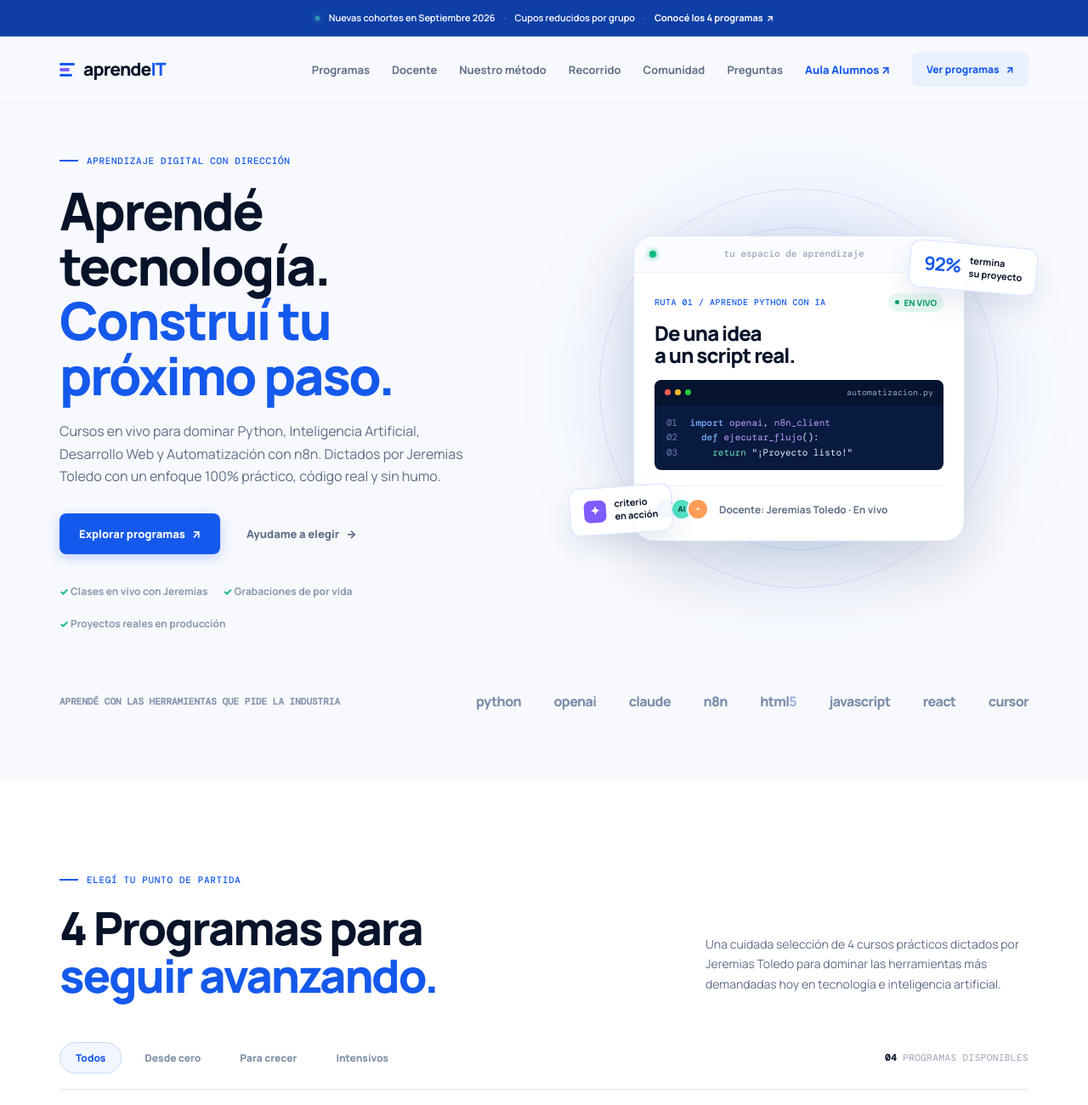
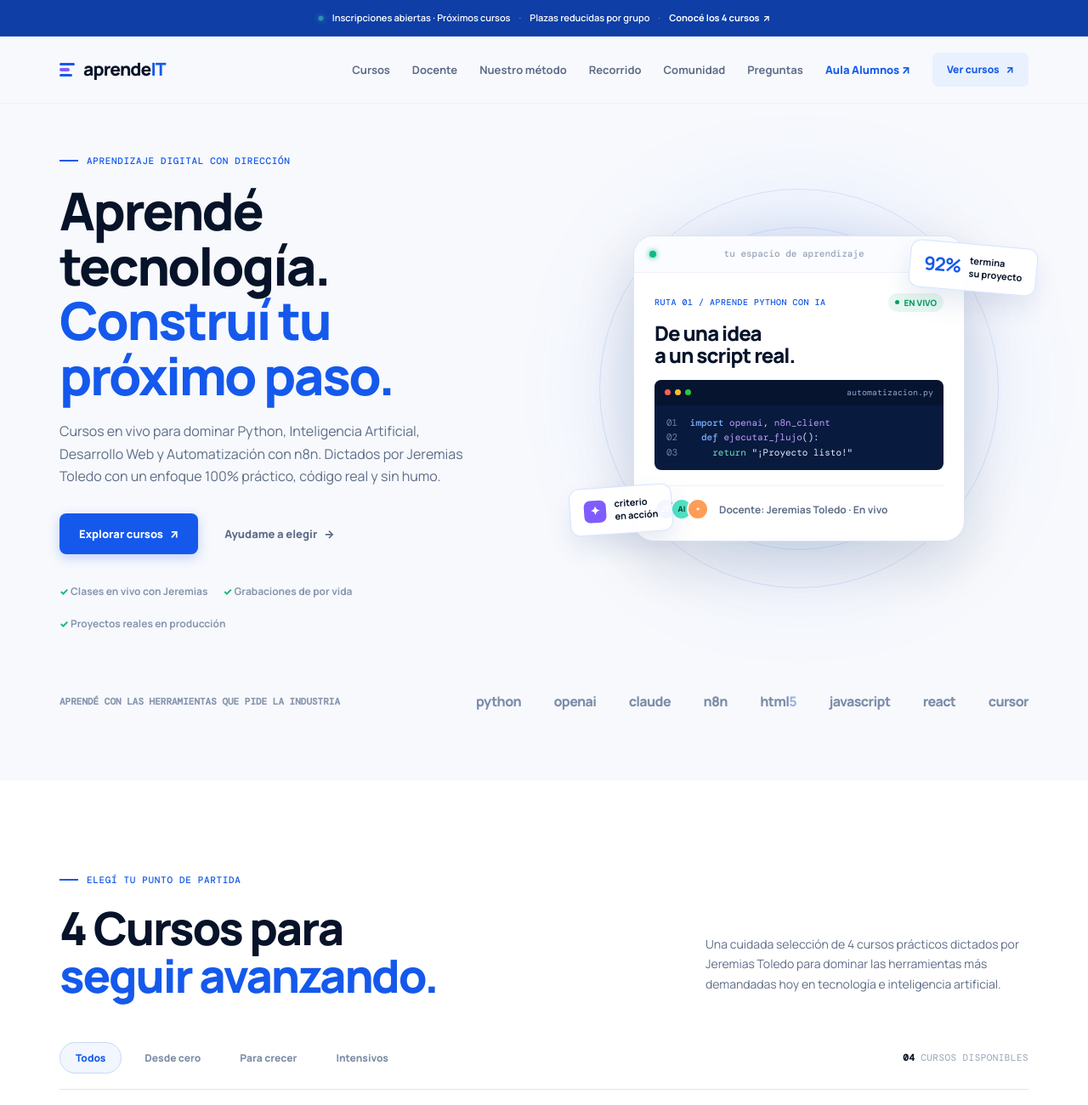
Before and after one commit to AprendeIT-net/AprendeIT-net.github.io, a plain HTML site: page index.html in a window 1280 px wide. Shown: the top 1300 px of the page at 85% size. Drawn offline with nearby package versions, Linux system fonts and the light colour scheme; a web font is replaced by a local one.

Commit message:
refactor: update terminology across landing page and marketing kit to natural 'cursos' and 'plazas'

```diff
--- a/index.html
+++ b/index.html
@@ -19,11 +19,11 @@
   <div class="announcement">
     <div class="container announcement__inner">
       <span class="announcement__dot" aria-hidden="true"></span>
-      <span>Nuevas cohortes en Septiembre 2026</span>
+      <span>Inscripciones abiertas · Próximos cursos</span>
       <span class="announcement__separator">·</span>
-      <span>Cupos reducidos por grupo</span>
+      <span>Plazas reducidas por grupo</span>
       <span class="announcement__separator">·</span>
-      <a href="#programas">Conocé los 4 programas <span aria-hidden="true">↗</span></a>
+      <a href="#cursos">Conocé los 4 cursos <span aria-hidden="true">↗</span></a>
     </div>
   </div>
 
@@ -40,14 +40,14 @@
       </button>
 
       <nav class="primary-nav" id="primary-nav" aria-label="Navegación principal">
-        <a href="#programas">Programas</a>
+        <a href="#cursos">Cursos</a>
         <a href="#docentes">Docente</a>
         <a href="#metodo">Nuestro método</a>
         <a href="#recorrido">Recorrido</a>
         <a href="#testimonios">Comunidad</a>
         <a href="#faq">Preguntas</a>
         <a href="/login" style="color: var(--blue); font-weight: 800;">Aula Alumnos ↗</a>
-        <a class="button button--small button--nav" href="#programas">Ver programas <span aria-hidden="true">↗</span></a>
+        <a class="button button--small button--nav" href="#cursos">Ver cursos <span aria-hidden="true">↗</span></a>
       </nav>
     </div>
   </header>
@@ -62,7 +62,7 @@
           <p class="hero__lead">Cursos en vivo para dominar Python, Inteligencia Artificial, Desarrollo Web y Automatización con n8n. Dictados por Jeremias Toledo con un enfoque 100% práctico, código real y sin humo.</p>
 
           <div class="hero__actions">
-            <a class="button button--primary" href="#programas">Explorar programas <span aria-hidden="true">↗</span></a>
+            <a class="button button--primary" href="#cursos">Explorar cursos <span aria-hidden="true">↗</span></a>
             <button class="button button--text" type="button" data-open-quiz>Ayudame a elegir <span aria-hidden="true">→</span></button>
           </div>
 
@@ -126,30 +126,30 @@
       </div>
     </section>
 
-    <!-- PROGRAMAS / CURSOS SECTION (4 CURSOS) -->
-    <section class="programs section-pad" id="programas">
+    <!-- CURSOS SECTION (4 CURSOS) -->
+    <section class="programs section-pad" id="cursos">
       <div class="container">
         <div class="section-heading section-heading--split reveal">
           <div>
             <p class="eyebrow"><span class="eyebrow__line"></span>Elegí tu punto de partida</p>
-            <h2>4 Programas para<br /><em>seguir avanzando.</em></h2>
+            <h2>4 Cursos para<br /><em>seguir avanzando.</em></h2>
           </div>
           <p class="section-heading__side">Una cuidada selección de 4 cursos prácticos dictados por Jeremias Toledo para dominar las herramientas más demandadas hoy en tecnología e inteligencia artificial.</p>
         </div>
 
-        <div class="filter-bar" role="tablist" aria-label="Filtrar programas">
+        <div class="filter-bar" role="tablist" aria-label="Filtrar cursos">
           <button class="filter-button is-active" type="button" data-filter="all" role="tab" aria-selected="true">Todos</button>
           <button class="filter-button" type="button" data-filter="start" role="tab" aria-selected="false">Desde cero</button>
           <button class="filter-button" type="button" data-filter="grow" role="tab" aria-selected="false">Para crecer</button>
           <button class="filter-button" type="button" data-filter="intensive" role="tab" aria-selected="false">Intensivos</button>
-          <span class="filter-count" aria-live="polite"><span id="course-count">04</span> programas disponibles</span>
+          <span class="filter-count" aria-live="polite"><span id="course-count">04</span> cursos disponibles</span>
         </div>
 
         <div class="course-grid" id="course-grid">
           <!-- Cursos renderizados dinámicamente con JavaScript -->
         </div>
 
-        <p class="empty-state" id="empty-state" hidden>No encontramos programas en esta categoría. Probá con otra ruta.</p>
+        <p class="empty-state" id="empty-state" hidden>No encontramos cursos en esta categoría. Probá con otra ruta.</p>
 
         <div class="center-action">
           <a class="button button--outline" href="#contacto">Hacé una consulta personalizada con Jeremias <span aria-hidden="true">↗</span></a>
@@ -393,7 +393,7 @@
               <span class="faq-icon">+</span>
             </button>
             <div class="faq-answer">
-              <p>Todas las clases de los 4 programas son impartidas en vivo y de forma personalizada por <strong>Jeremias Toledo</strong>, fundador de aprendeIT. No delegamos en avatares ni tutores sin experiencia.</p>
+              <p>Todas las clases de los 4 cursos son impartidas en vivo y de forma personalizada por <strong>Jeremias Toledo</strong>, fundador de aprendeIT. No delegamos en avatares ni tutores sin experiencia.</p>
             </div>
           </div>
 
@@ -447,7 +447,7 @@
         <div class="contact__orb contact__orb--two"></div>
         <p class="eyebrow eyebrow--light"><span class="eyebrow__line"></span>El próximo paso empieza acá</p>
         <h2>¿Qué te gustaría<br /><em>construir?</em></h2>
-        <p>Contanos qué tenés en mente. Te ayudamos a elegir el programa que mejor acompaña tus metas técnicas y profesionales.</p>
+        <p>Contanos qué tenés en mente. Te ayudamos a elegir el curso que mejor acompaña tus metas técnicas y profesionales.</p>
 
         <div class="contact-actions">
           <a class="button button--white" href="https://wa.me/543876150875?text=Hola%20Jeremias,%20quiero%20consultar%20por%20los%20cursos%20de%20AprendeIT" target="_blank" rel="noopener">
@@ -471,7 +471,7 @@
       <p>La tecnología se aprende<br />haciendo con Jeremias Toledo.</p>
 
       <div class="footer-links">
-        <a href="#programas">4 Programas</a>
+        <a href="#cursos">4 Cursos</a>
         <a href="#docentes">Docente</a>
         <a href="#metodo">Método</a>
         <a href="#recorrido">Recorrido</a>
@@ -551,20 +551,20 @@
         <!-- Poblado dinámicamente con JS -->
       </div>
 
-      <h3 class="cd-syllabus-title">Contenido del Programa</h3>
+      <h3 class="cd-syllabus-title">Contenido del Curso</h3>
       <div class="cd-modules" id="modal-modules">
         <!-- Módulos inyectados dinámicamente -->
       </div>
 
       <div class="cd-pricing-box">
         <div>
-          <span class="cd-meta-label">Inversión del programa</span>
+          <span class="cd-meta-label">Inversión del curso</span>
           <div class="cd-price-main" id="modal-price">$130.000 ARS</div>
           <span class="cd-price-sub" id="modal-price-usd">o $135 USD</span>
           <div style="font-size: 11px; color: var(--muted); margin-top: 2px;" id="modal-installments">Hasta 6 cuotas fijas sin interés</div>
         </div>
         <a class="button button--primary" href="https://wa.me/543876150875" target="_blank" rel="noopener" id="modal-enroll-btn">
-          Reservar mi lugar <span aria-hidden="true">↗</span>
+          Reservar mi plaza <span aria-hidden="true">↗</span>
         </a>
       </div>
     </div>
--- a/main.js
+++ b/main.js
@@ -316,7 +316,7 @@ function fillModal(c) {
   }
 
   if (enrollBtn) {
-    const text = encodeURIComponent(`Hola Jeremias! Me interesa inscribirme al intensivo de 2 semanas "${c.title}" en AprendeIT.`);
+    const text = encodeURIComponent(`Hola Jeremias! Me interesa reservar una plaza para el curso "${c.title}" en AprendeIT.`);
     enrollBtn.href = `https://wa.me/543876150875?text=${text}`;
   }
 }
```
Also changed, not shown: marketing/flyer_feed_1x1.jpg, marketing/flyer_story_9x16.jpg, 2 other files.
